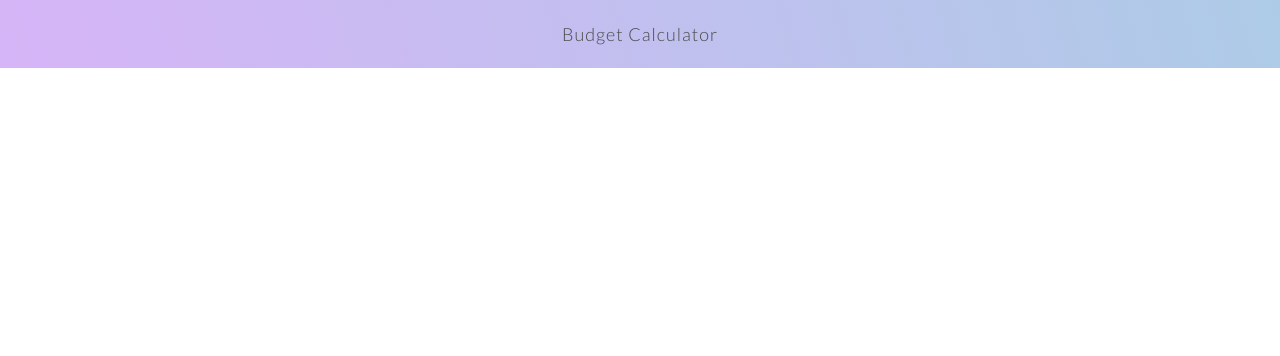
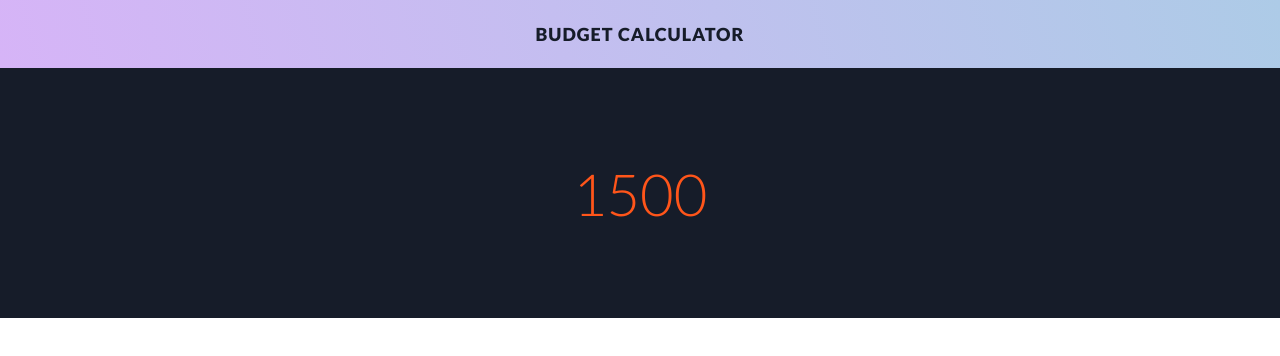
Before and after one commit to Dang3rZone/Budget-Calculator_Angular, an Angular app: page / in a window 1280 px wide. Shown: the top 356 px of the page. Built offline with nearby package versions, Linux system fonts and the light colour scheme.

Commit message:
finished with 'header's tyles and created add item component

```diff
--- /dev/null
+++ b/src/app/add-item-form/add-item-form.component.html
@@ -0,0 +1,7 @@
+<form>
+  <div class="field is-horizontal">
+    <div class="field-body">
+      <div class="field"></div>
+    </div>
+  </div>
+</form>
--- /dev/null
+++ b/src/app/add-item-form/add-item-form.component.ts
@@ -0,0 +1,15 @@
+import { Component, OnInit } from '@angular/core';
+
+@Component({
+  selector: 'app-add-item-form',
+  templateUrl: './add-item-form.component.html',
+  styleUrls: ['./add-item-form.component.scss']
+})
+export class AddItemFormComponent implements OnInit {
+
+  constructor() { }
+
+  ngOnInit(): void {
+  }
+
+}
--- a/src/app/app.module.ts
+++ b/src/app/app.module.ts
@@ -4,11 +4,13 @@ import { BrowserModule } from '@angular/platform-browser';
 import { AppRoutingModule } from './app-routing.module';
 import { AppComponent } from './app.component';
 import { MainPageComponent } from './main-page/main-page.component';
+import { AddItemFormComponent } from './add-item-form/add-item-form.component';
 
 @NgModule({
   declarations: [
     AppComponent,
-    MainPageComponent
+    MainPageComponent,
+    AddItemFormComponent
   ],
   imports: [
     BrowserModule,
--- a/src/app/main-page/main-page.component.html
+++ b/src/app/main-page/main-page.component.html
@@ -1,3 +1,13 @@
 <div class="top-bar">
   <h1>Budget Calculator</h1>
 </div>
+
+<section class="total-budget-section">
+  <h2 class="red">1500</h2>
+</section>
+
+<section class="add-item-section">
+  <div class="add-item-container">
+    <app-add-item-form></app-add-item-form>
+  </div>
+</section>
--- a/src/app/main-page/main-page.component.scss
+++ b/src/app/main-page/main-page.component.scss
@@ -1,3 +1,4 @@
+@import "../../main-styles.scss";
 .top-bar {
   display: flex;
   width: 100%;
@@ -12,5 +13,41 @@
     font-family: "Lato";
     font-size: 18px;
     letter-spacing: 1px;
+    font-weight: 900;
+    text-transform: uppercase;
+    color: $dark;
   }
 }
+
+.total-budget-section {
+  display: flex;
+  height: 250px;
+  background: $dark;
+  justify-content: center;
+  align-items: center;
+
+  h2 {
+    font-family: "Lato";
+    font-weight: 300;
+    font-size: 58px;
+    color: white;
+
+    &.green {
+      color: lighten($green, 12%);
+    }
+
+    &.red {
+      color: lighten($red, 12%);
+    }
+  }
+}
+
+.add-item-section {
+  display: flex;
+  justify-content: center;
+  align-items: center;
+
+  .add-item-container {
+    width: 680px;
+  }
+}
```
Also changed, not shown: src/app/add-item-form/add-item-form.component.scss (added), 1 other file (tests, documents, lock files or other folders).
